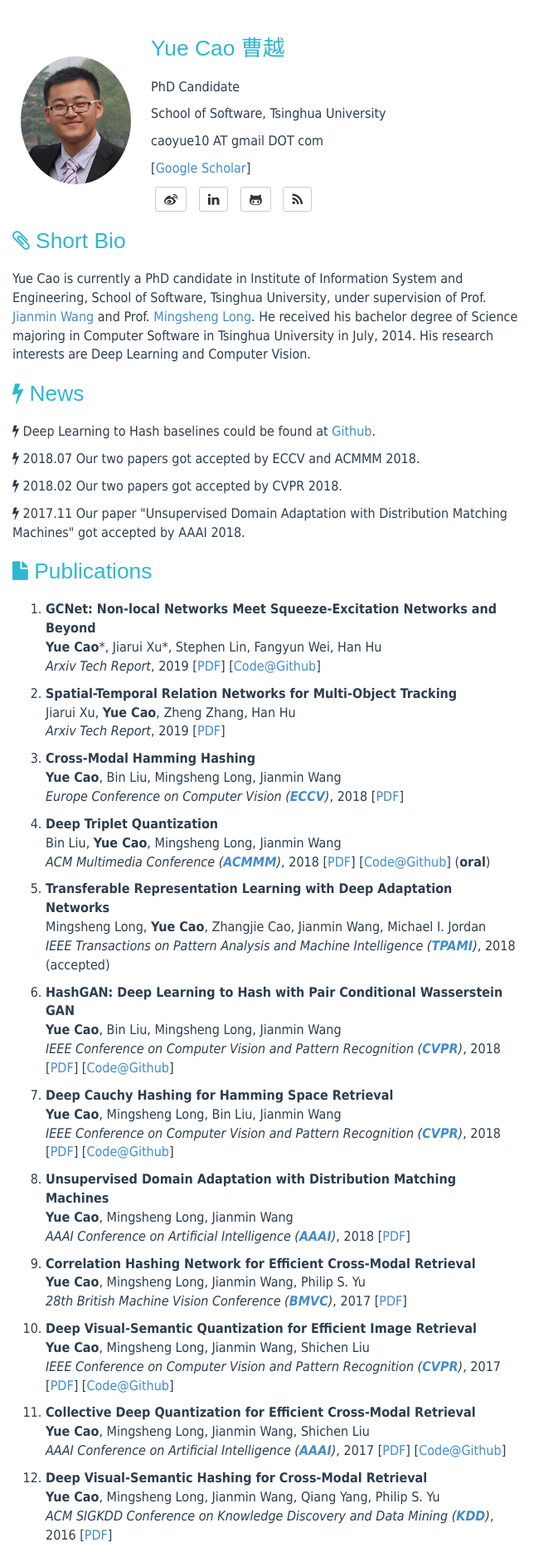
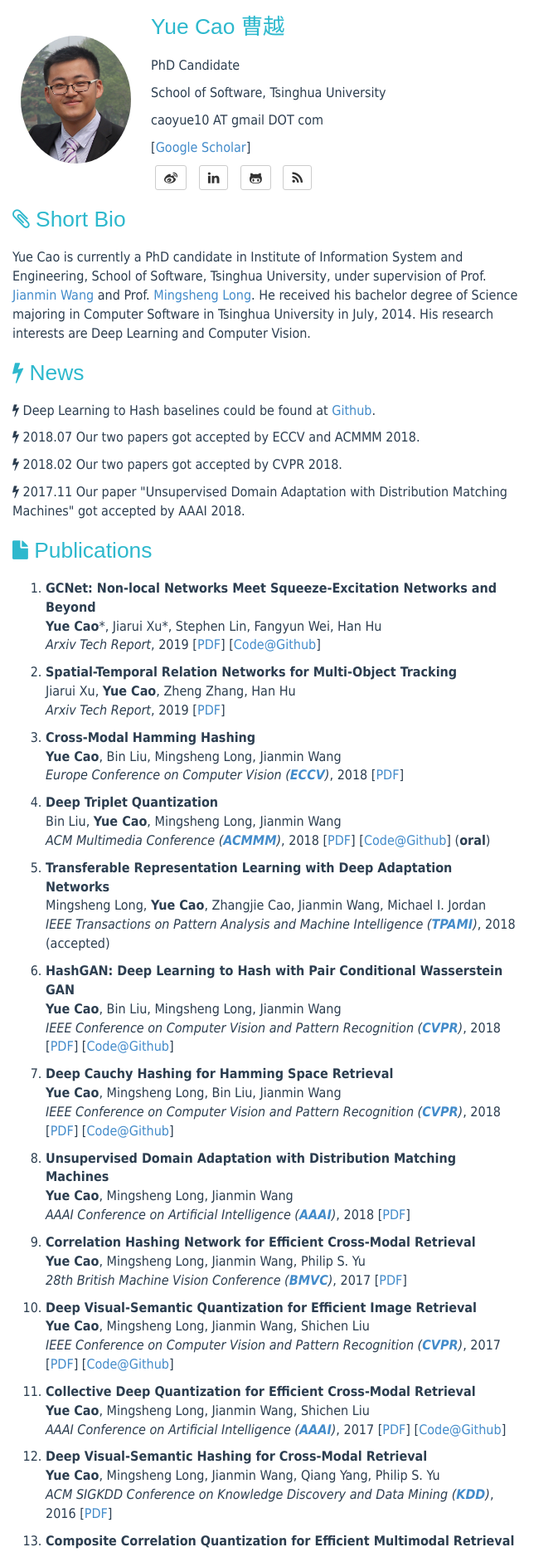
Before and after one commit to caoyue10/caoyue10.github.io, a Jekyll site: the page built from index.html, in a window 1280 px wide. Shown: the top 1870 px of the page at 83% size, without its empty margins (0-673 px from the left). Built offline with Jekyll 4.4.1, drawn with Linux system fonts in a browser that asks for light colours; the list of posts is cut into pages by our own code.

Commit message:
Update style.css

```diff
--- a/assets/css/style.css
+++ b/assets/css/style.css
@@ -5,7 +5,6 @@ body{
     font-weight: 400;
 	color: #2c3e50;
     font-family: Tahoma, Arial, sans-serif;
-    padding-top: 2%;
     margin: 0 auto;
 }
 /* .div_left {
```
